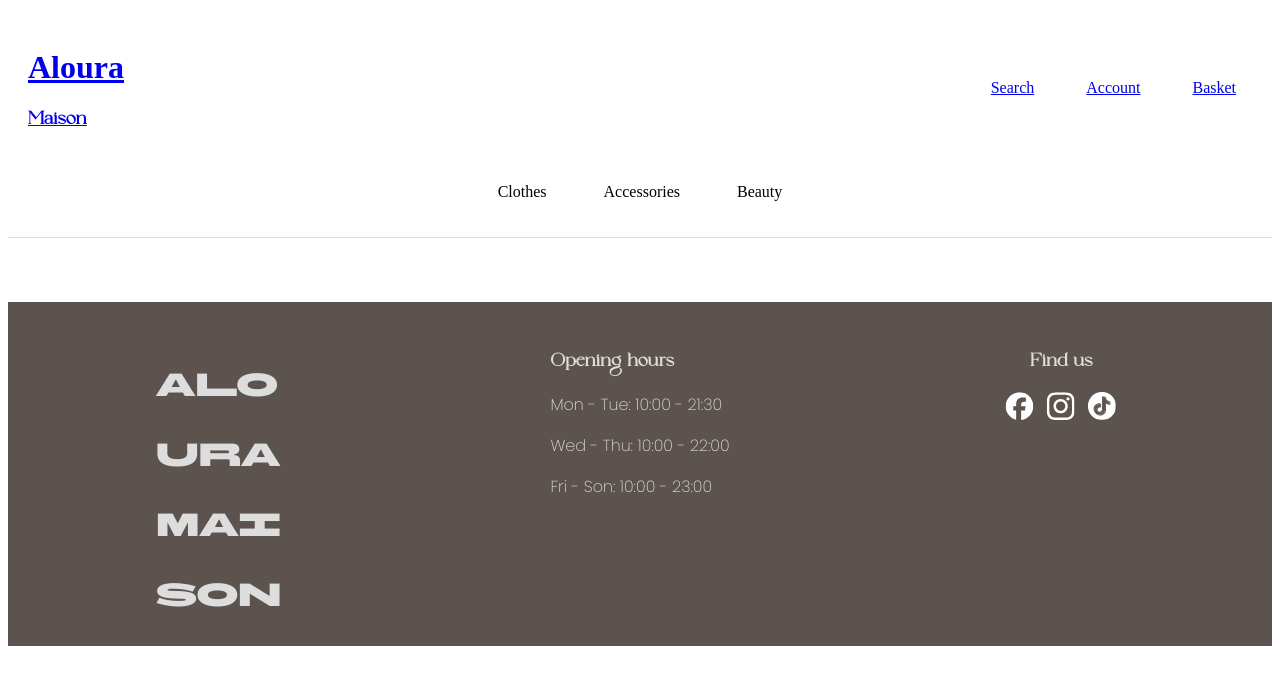
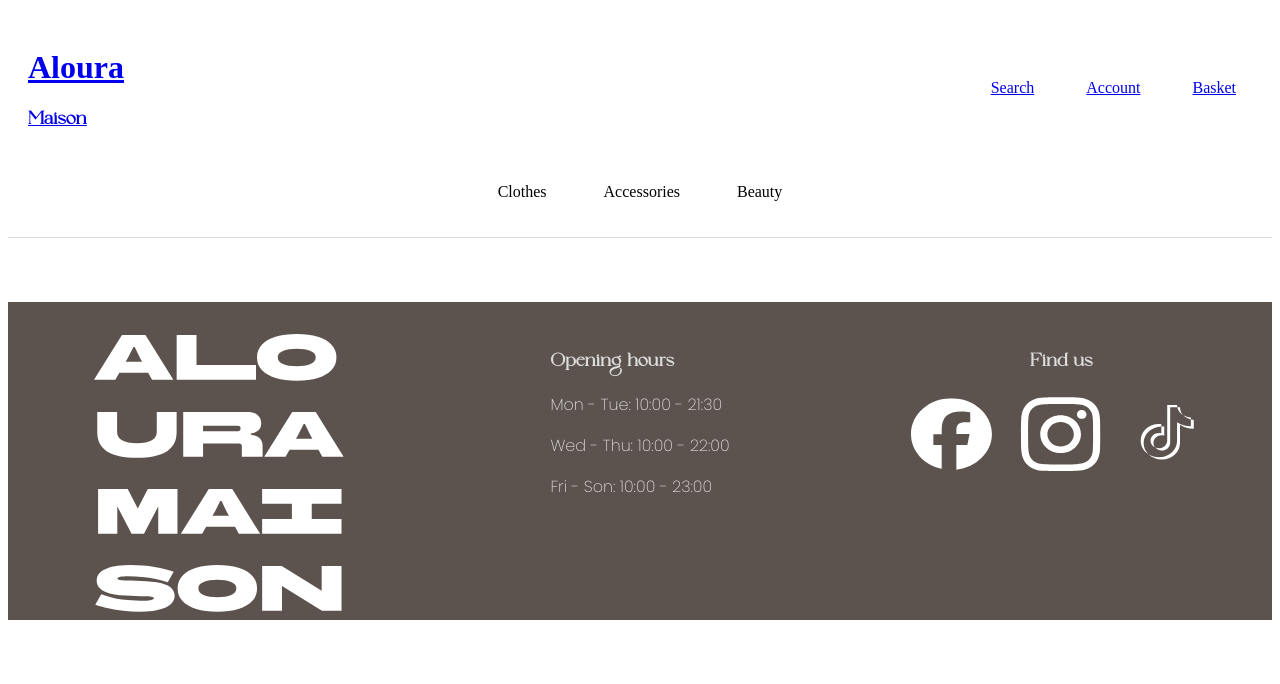
Before and after one commit to Justy488/T8---product-caseopgave, a plain HTML site: page productlist.html in a window 1280 px wide. Drawn offline with Linux system fonts and the light colour scheme; no server answers.

Commit message:
footer endeligt

```diff
--- a/productlist.html
+++ b/productlist.html
@@ -30,10 +30,7 @@
     <main class="produktliste"></main>
     <footer>
       <div class="navn">
-        <p>ALO</p>
-        <p>URA</p>
-        <p>MAI</p>
-        <p>SON</p>
+        <img src="billeder/Aloura Maison_foot.svg" alt="" />
       </div>
       <div class="hours">
         <h3>Opening hours</h3>
@@ -43,7 +40,7 @@
       </div>
       <div class="sociale">
         <h3>Find us</h3>
-        <img src="billeder/findus.svg" alt="" />
+        <img src="billeder/someicons.svg" alt="" />
       </div>
     </footer>
   </body>
```
